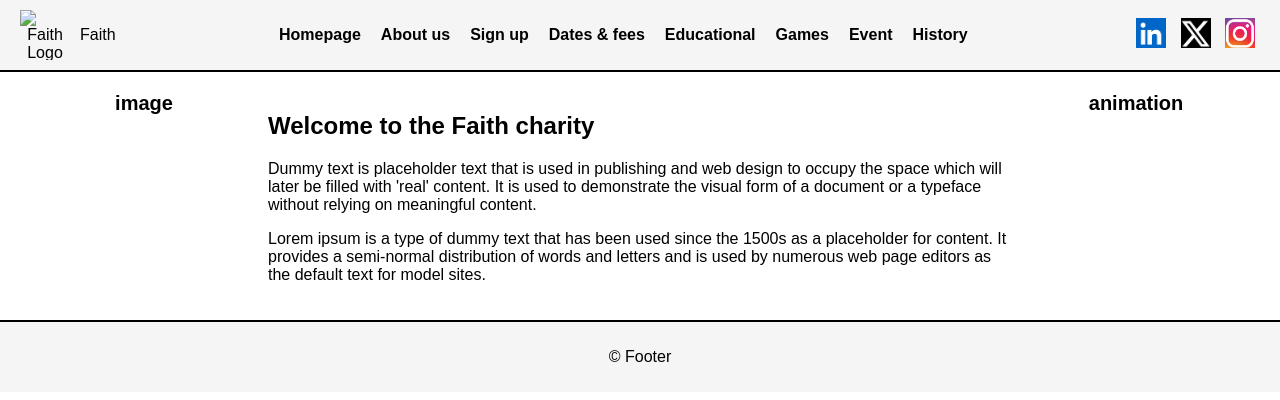
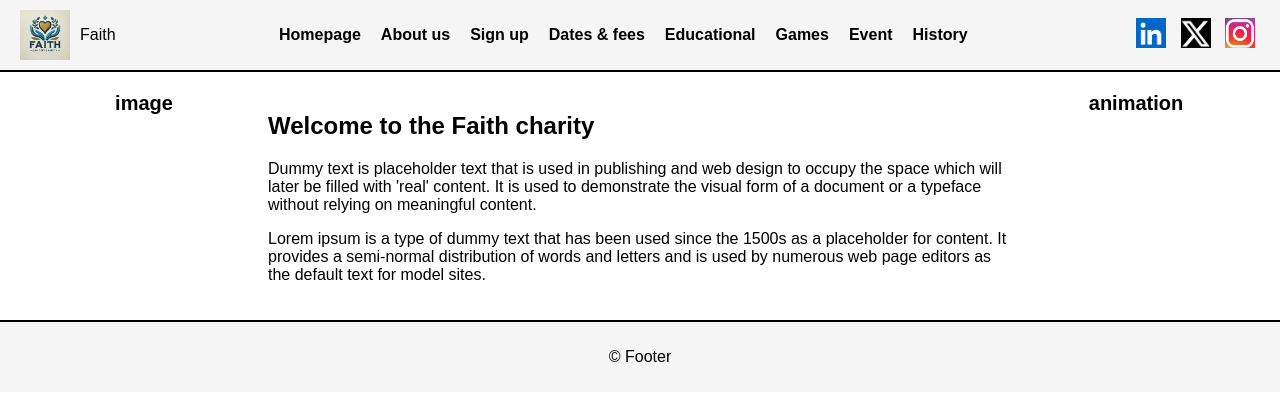
Before and after one commit to Hassanali0161/ass2HassanAli, a plain HTML site: page index.html in a window 1280 px wide. Drawn offline with Linux system fonts and the light colour scheme.

Commit message:
index.html

```diff
--- a/index.html
+++ b/index.html
@@ -9,7 +9,7 @@
 <body>
 <header>
 <div class="logo">
-<img src="images/Faith.png" alt="Faith Logo">
+<img src="images/Faith charity.png" alt="Faith Logo">
 <span>Faith</span>
 </div>
 <nav>
```
